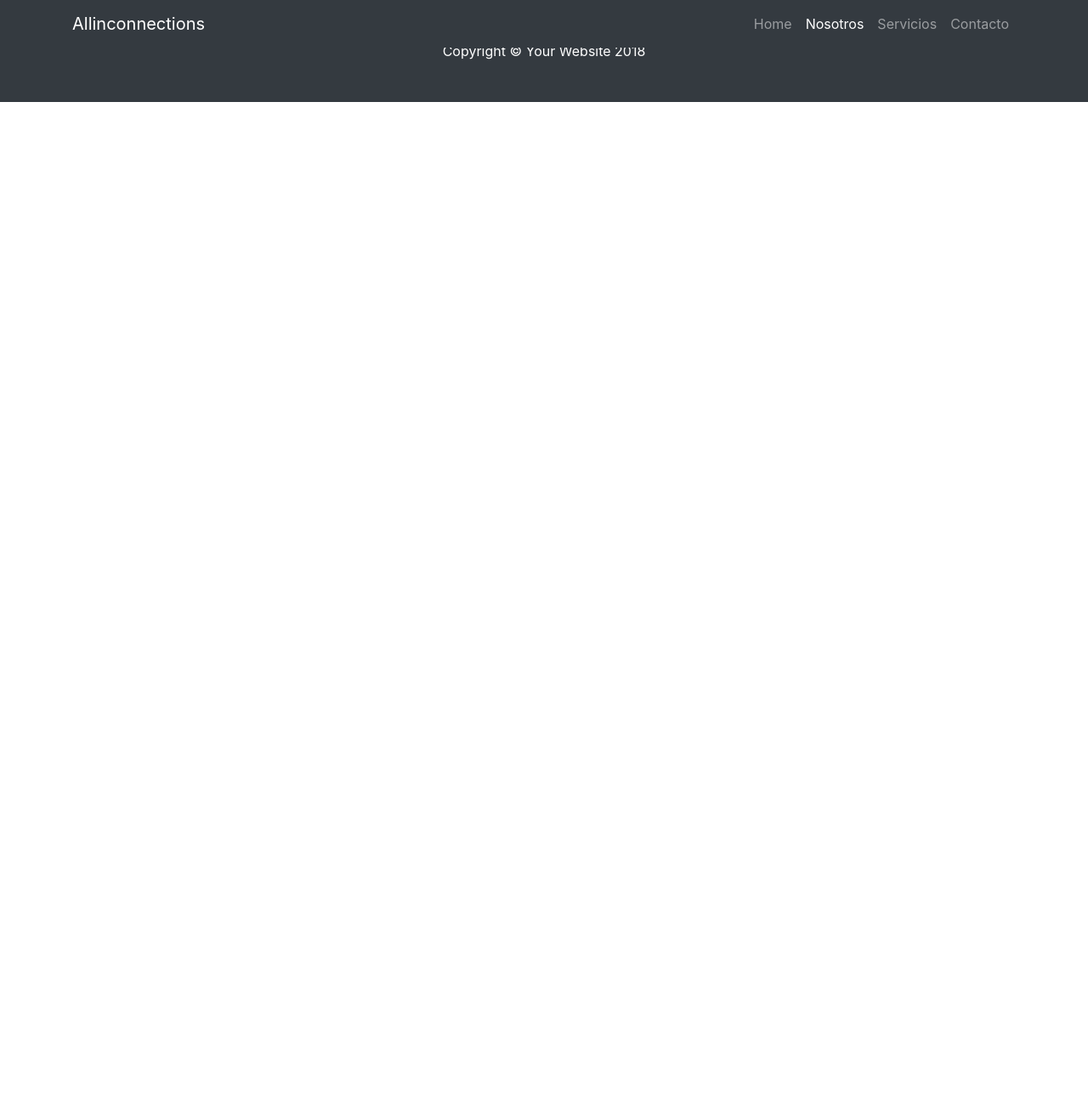
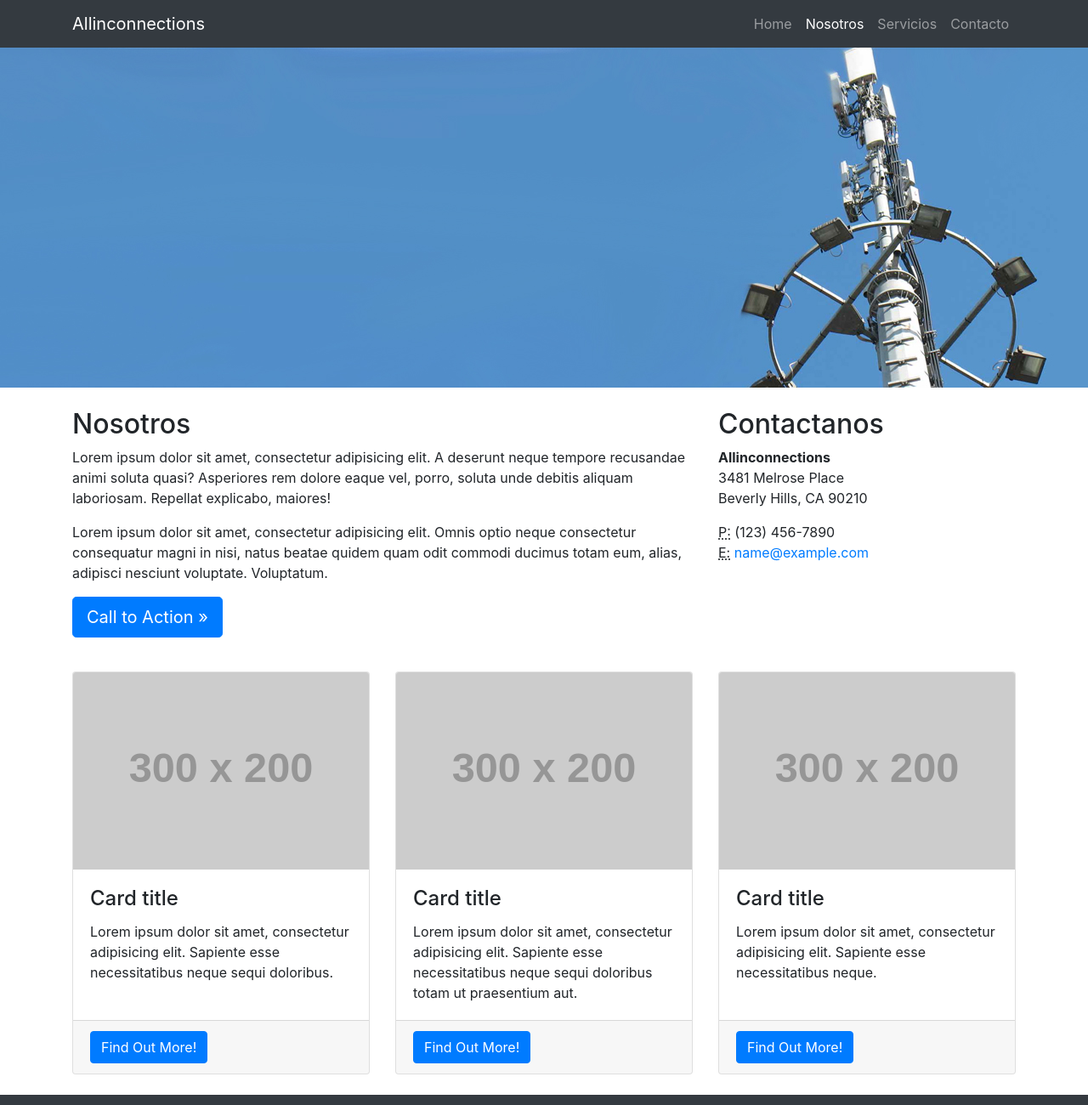
Before and after one commit to Sweetejebus/allinconnections, a website: page nosotros.html in a window 1280 px wide. Shown: the top 1300 px of the page at 85% size. Before the commit the page ends 800 px from the top, so only its background shows below. Drawn offline with Linux system fonts and the light colour scheme; placeholder pictures from the web are drawn by us; files whose address does not match are found by name.

Commit message:
nosotros incompleto

```diff
--- /dev/null
+++ b/css/business-frontpage.css
@@ -0,0 +1,29 @@
+/*!
+ * Start Bootstrap - Busines Frontpage (https://startbootstrap.com/template-overviews/business-frontpage)
+ * Copyright 2013-2017 Start Bootstrap
+ * Licensed under MIT (https://github.com/BlackrockDigital/startbootstrap-business-frontpage/blob/master/LICENSE)
+ */
+
+body {
+  padding-top: 54px;
+}
+
+@media (min-width: 992px) {
+  body {
+    padding-top: 56px;
+  }
+}
+
+.business-header {
+  height: 50vh;
+  min-height: 300px;
+  background: url('img/banner.jpg') center center no-repeat scroll;
+  -webkit-background-size: cover;
+  -moz-background-size: cover;
+  background-size: cover;
+  -o-background-size: cover;
+}
+
+.card {
+  height: 100%;
+}
--- a/nosotros.html
+++ b/nosotros.html
@@ -8,14 +8,14 @@
     <meta name="description" content="">
     <meta name="author" content="">
 
-    <title>Full Slider - Start Bootstrap Template</title>
+    <title>Nosotros|Allinconnections</title>
 
     <!-- Bootstrap core CSS -->
     <link href="vendor/bootstrap/css/bootstrap.min.css" rel="stylesheet">
 
     <!-- Custom styles for this template -->
     <link href="css/full-slider.css" rel="stylesheet">
-
+    <link href="css/business-frontpage.css" rel="stylesheet">
   </head>
 
   <body>
@@ -48,6 +48,89 @@
       </div>
     </nav>
 
+    <header class="business-header">
+      <div class="container">
+        <div class="row">
+          <div class="col-lg-12">
+           </div>
+        </div>
+      </div>
+    </header>
+
+    <!-- Page Content -->
+    <div class="container">
+
+      <div class="row">
+        <div class="col-sm-8">
+          <h2 class="mt-4">Nosotros</h2>
+          <p>Lorem ipsum dolor sit amet, consectetur adipisicing elit. A deserunt neque tempore recusandae animi soluta quasi? Asperiores rem dolore eaque vel, porro, soluta unde debitis aliquam laboriosam. Repellat explicabo, maiores!</p>
+          <p>Lorem ipsum dolor sit amet, consectetur adipisicing elit. Omnis optio neque consectetur consequatur magni in nisi, natus beatae quidem quam odit commodi ducimus totam eum, alias, adipisci nesciunt voluptate. Voluptatum.</p>
+          <p>
+            <a class="btn btn-primary btn-lg" href="#">Call to Action &raquo;</a>
+          </p>
+        </div>
+        <div class="col-sm-4">
+          <h2 class="mt-4">Contactanos</h2>
+          <address>
+            <strong>Allinconnections</strong>
+            <br>3481 Melrose Place
+            <br>Beverly Hills, CA 90210
+            <br>
+          </address>
+          <address>
+            <abbr title="Phone">P:</abbr>
+            (123) 456-7890
+            <br>
+            <abbr title="Email">E:</abbr>
+            <a href="mailto:#">name@example.com</a>
+          </address>
+        </div>
+      </div>
+      <!-- /.row -->
+
+      <div class="row">
+        <div class="col-sm-4 my-4">
+          <div class="card">
+            <img class="card-img-top" src="http://placehold.it/300x200" alt="">
+            <div class="card-body">
+              <h4 class="card-title">Card title</h4>
+              <p class="card-text">Lorem ipsum dolor sit amet, consectetur adipisicing elit. Sapiente esse necessitatibus neque sequi doloribus.</p>
+            </div>
+            <div class="card-footer">
+              <a href="#" class="btn btn-primary">Find Out More!</a>
+            </div>
+          </div>
+        </div>
+        <div class="col-sm-4 my-4">
+          <div class="card">
+            <img class="card-img-top" src="http://placehold.it/300x200" alt="">
+            <div class="card-body">
+              <h4 class="card-title">Card title</h4>
+              <p class="card-text">Lorem ipsum dolor sit amet, consectetur adipisicing elit. Sapiente esse necessitatibus neque sequi doloribus totam ut praesentium aut.</p>
+            </div>
+            <div class="card-footer">
+              <a href="#" class="btn btn-primary">Find Out More!</a>
+            </div>
+          </div>
+        </div>
+        <div class="col-sm-4 my-4">
+          <div class="card">
+            <img class="card-img-top" src="http://placehold.it/300x200" alt="">
+            <div class="card-body">
+              <h4 class="card-title">Card title</h4>
+              <p class="card-text">Lorem ipsum dolor sit amet, consectetur adipisicing elit. Sapiente esse necessitatibus neque.</p>
+            </div>
+            <div class="card-footer">
+              <a href="#" class="btn btn-primary">Find Out More!</a>
+            </div>
+          </div>
+        </div>
+
+      </div>
+      <!-- /.row -->
+
+    </div>
+
 
     <!-- Footer -->
     <footer class="py-5 bg-dark">
```
Also changed, not shown: img/banner.jpg (added).
